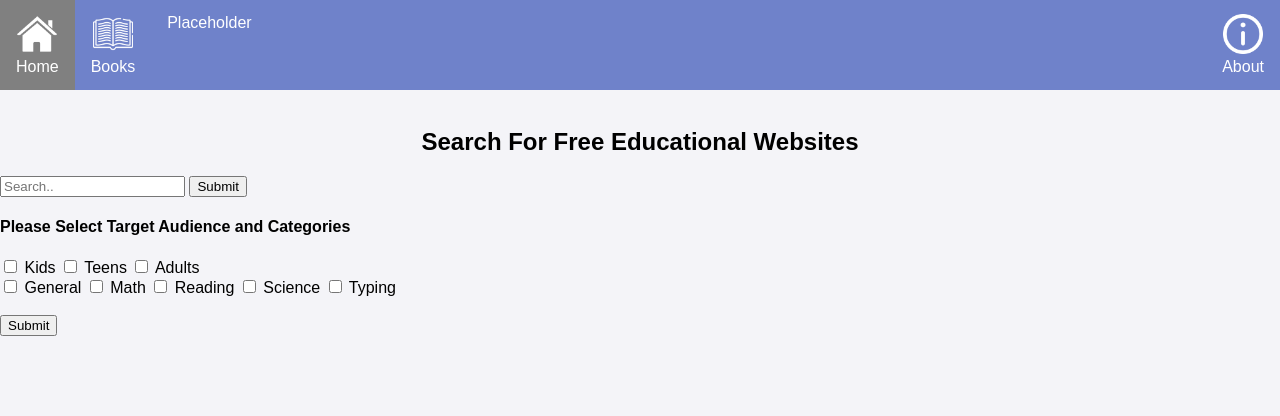
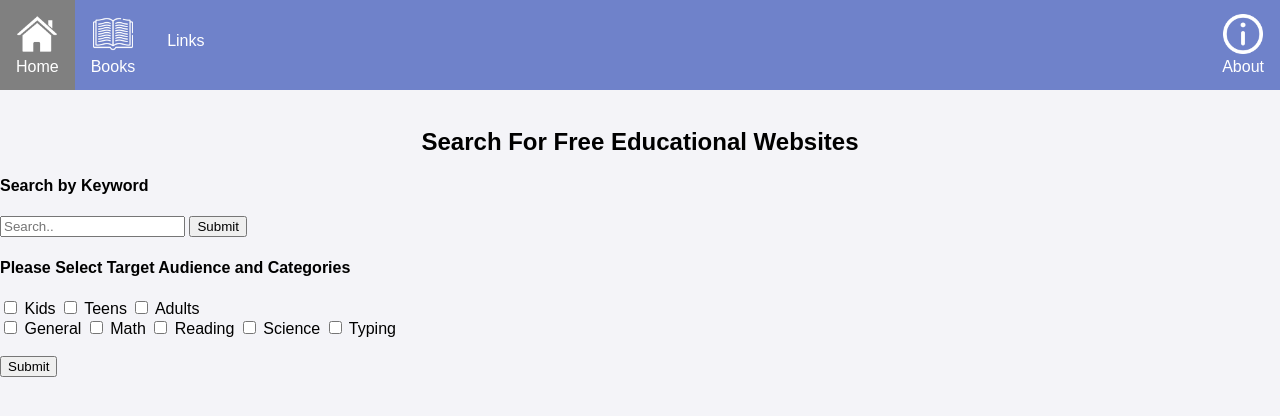
Before and after one commit to jamiemott/osu-hackathon, a Flask app: page /links/ in a window 1280 px wide. Shown: the top 416 px of the page. Run offline with Flask 2, Linux system fonts and the light colour scheme.

Commit message:
Added links to nav bar

```diff
--- a/app/templates/layout.html
+++ b/app/templates/layout.html
@@ -11,7 +11,7 @@
     <ul class="nav">
       <li class="navLi"><a class="active" href="{{ url_for('home') }}"><img width= "40px" class ="tabIcon" src="../static/images/home-page.png" ><br>Home</a></li>
       <li class="navLi"><a href="{{ url_for('books') }}"><img class ="tabIcon" width= "40px"  src="../static/images/book.png" ><br>Books</a></li>
-      <li class="navLi"><a href="{{ url_for('home') }}">Placeholder</a></li>
+      <li class="navLi"><a href="{{ url_for('links') }}"><br>Links</a></li>
       <li class="navLi" style="float:right"><a href="{{ url_for('about') }}"><img width= "40px"  class ="tabIcon" src="../static/images/info.png" ><br>About</a></li>
     </ul>
   </div>
--- a/app/templates/links.html
+++ b/app/templates/links.html
@@ -3,13 +3,13 @@
 
 <h2>Search For Free Educational Websites</h2>
 
-<div id="search">
+<h4>Search by Keyword</h4>
+
+<div id="search-bar">
 <form class="example" action="main.py">
   <input type="text" placeholder="Search.." name="search">
   <input type="submit" value="Submit">
 </form>
-
-
 </div>
 
 <h4>Please Select Target Audience and Categories</h4>
```
